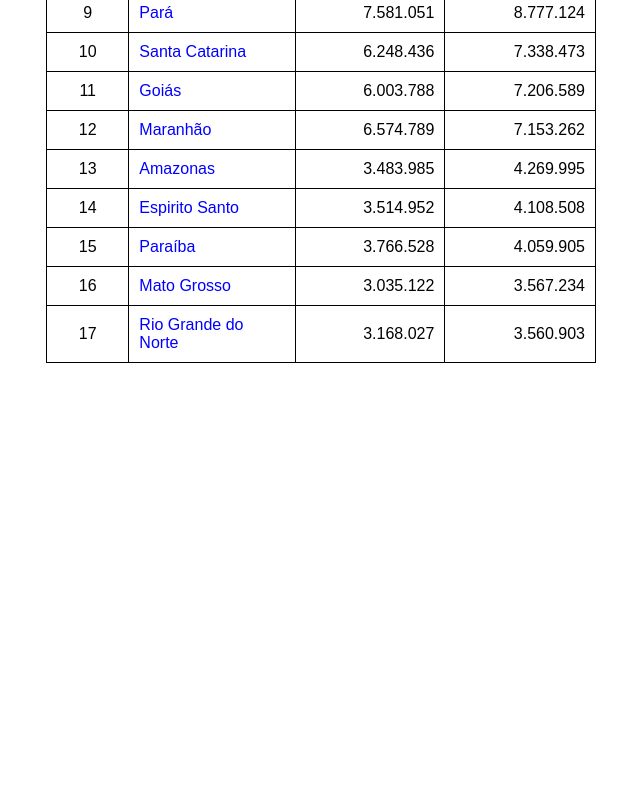
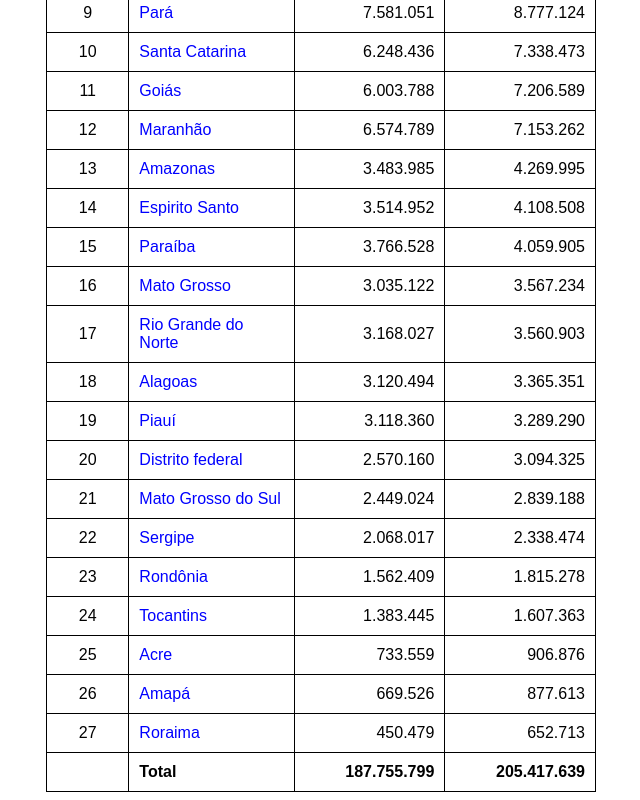
Before and after one commit to 89Alberth/Html-css, a plain HTML site: page exercicio/ex023/tabela02.html in a window 1280 px wide. Shown: the part 466-1266 px from the top of the page, without its empty margins (319-959 px from the left). Before the commit the page ends 837 px from the top, so only its background shows below. Drawn offline with Linux system fonts and the light colour scheme.

Commit message:
exercicio

```diff
--- a/exercicio/ex023/tabela02.html
+++ b/exercicio/ex023/tabela02.html
@@ -124,10 +124,76 @@
                 <td class="number">3.168.027</td>
                 <td class="number">3.560.903</td>
             </tr>
+            <tr>
+                <td class="position">18</td>
+                <td class="state">Alagoas</td>
+                <td class="number">3.120.494</td>
+                <td class="number">3.365.351</td>
+            </tr>
+            <tr>
+                <td class="position">19</td>
+                <td class="state">Piauí</td>
+                <td class="number">3.118.360</td>
+                <td class="number">3.289.290</td>
+            </tr>
+            <tr>
+                <td class="position">20</td>
+                <td class="state">Distrito federal</td>
+                <td class="number">2.570.160</td>
+                <td class="number">3.094.325</td>
+            </tr>
+            <tr>
+                <td class="position">21</td>
+                <td class="state">Mato Grosso do Sul</td>
+                <td class="number">2.449.024</td>
+                <td class="number">2.839.188</td>
+            </tr>
+            <tr>
+                <td class="position">22</td>
+                <td class="state">Sergipe</td>
+                <td class="number">2.068.017</td>
+                <td class="number">2.338.474</td>
+            </tr>
+            <tr>
+                <td class="position">23</td>
+                <td class="state">Rondônia</td>
+                <td class="number">1.562.409</td>
+                <td class="number">1.815.278</td>
+            </tr>
+            <tr>
+                <td class="position">24</td>
+                <td class="state">Tocantins</td>
+                <td class="number">1.383.445</td>
+                <td class="number">1.607.363</td>
+            </tr>
+            <tr>
+                <td class="position">25</td>
+                <td class="state">Acre</td>
+                <td class="number">733.559</td>
+                <td class="number">906.876</td>
+            </tr>
+            <tr>
+                <td class="position">26</td>
+                <td class="state">Amapá</td>
+                <td class="number">669.526</td>
+                <td class="number">877.613</td>
+            </tr>
+            <tr>
+                <td class="position">27</td>
+                <td class="state">Roraima</td>
+                <td class="number">450.479</td>
+                <td class="number">652.713</td>
+            </tr>
+
         </tbody>
 
         <tfoot>
-
+            <tr>
+                <td></td>
+                <td><strong>Total</strong></td>
+                <td class="number"><strong>187.755.799</strong></td>
+                <td class="number"><strong>205.417.639</strong></td>
+            </tr>
         </tfoot>
     </table>
 </body>
```
